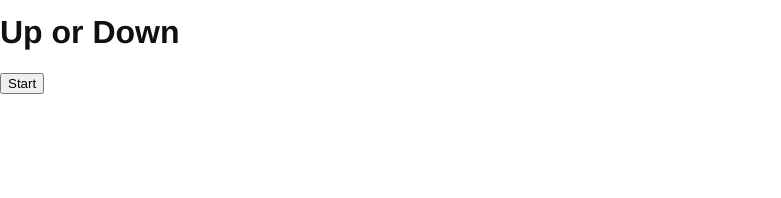
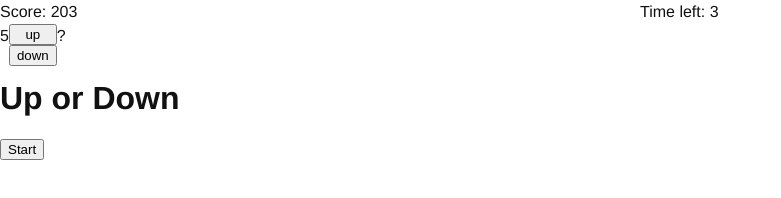
Before and after one commit to Yenderlyh/up-or-down, a plain HTML site: page index.html in a window 1280 px wide. Shown: the whole page, without its empty margins (0-781 px from the left). Drawn offline with Linux system fonts and the light colour scheme.

Commit message:
added css style

```diff
--- a/index.html
+++ b/index.html
@@ -9,6 +9,26 @@
 </head>
 
 <body>
+  <main>
+    <header>
+      <div class = "top">
+        <div class="score">
+          <span class="label"> Score: <span class="value">203</span> </span>
+        </div>
+        <div class="timer">
+          <span class = "lab">Time left: <span class="value">3</span></span>
+        </div>
+      </div>
+    </header>
+    <div class="deck">
+      <div class = "current-card" >5</div>
+      <div class = "actions">
+        <button class="up">up</button>
+        <button class= "down">down</button>
+      </div>
+      <div class="next-card">?</div>
+    </div>
+  </main>
 </body>
 <script src="main.js"></script>
 <script src="game.js"></script>
--- a/style.css
+++ b/style.css
@@ -71,26 +71,24 @@ html {
 
 
 
-  /* ---- components ---- */
-
-  .button {
-    width: 100%;
-    background-color: blue;
-    color: #fff;
-    border: 1px solid #fff
+  /* TOP */
+  header div.top{
+    display: flex;
+  }
+  header div .score {
+    flex: 1;
+  }
+  header div .timer {
+    flex:1;
   }
 
-  .button-alt {
-    color: blue;
-    background-color: #fff;
+  /**/
+
+  div.deck{
+    display: flex;
   }
 
-  /* ---- section ---- */
-
-  section.testimonials {
-    // ...
+  div.actions{
+    display: flex;
+    flex-direction: column;
   }
-
-  section.testimonials .button {
-    margin-bottom: 10px;
-  }
```
